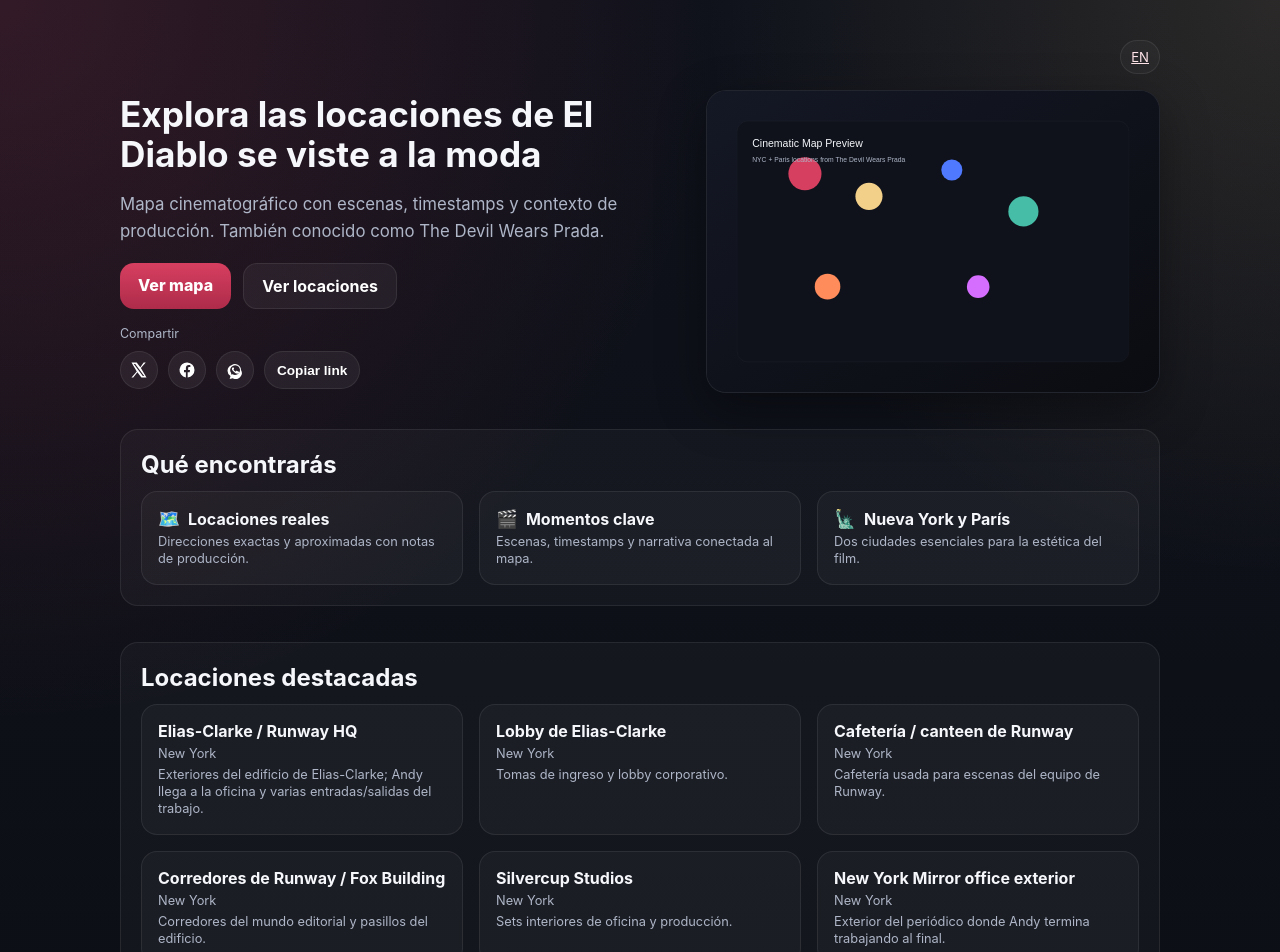
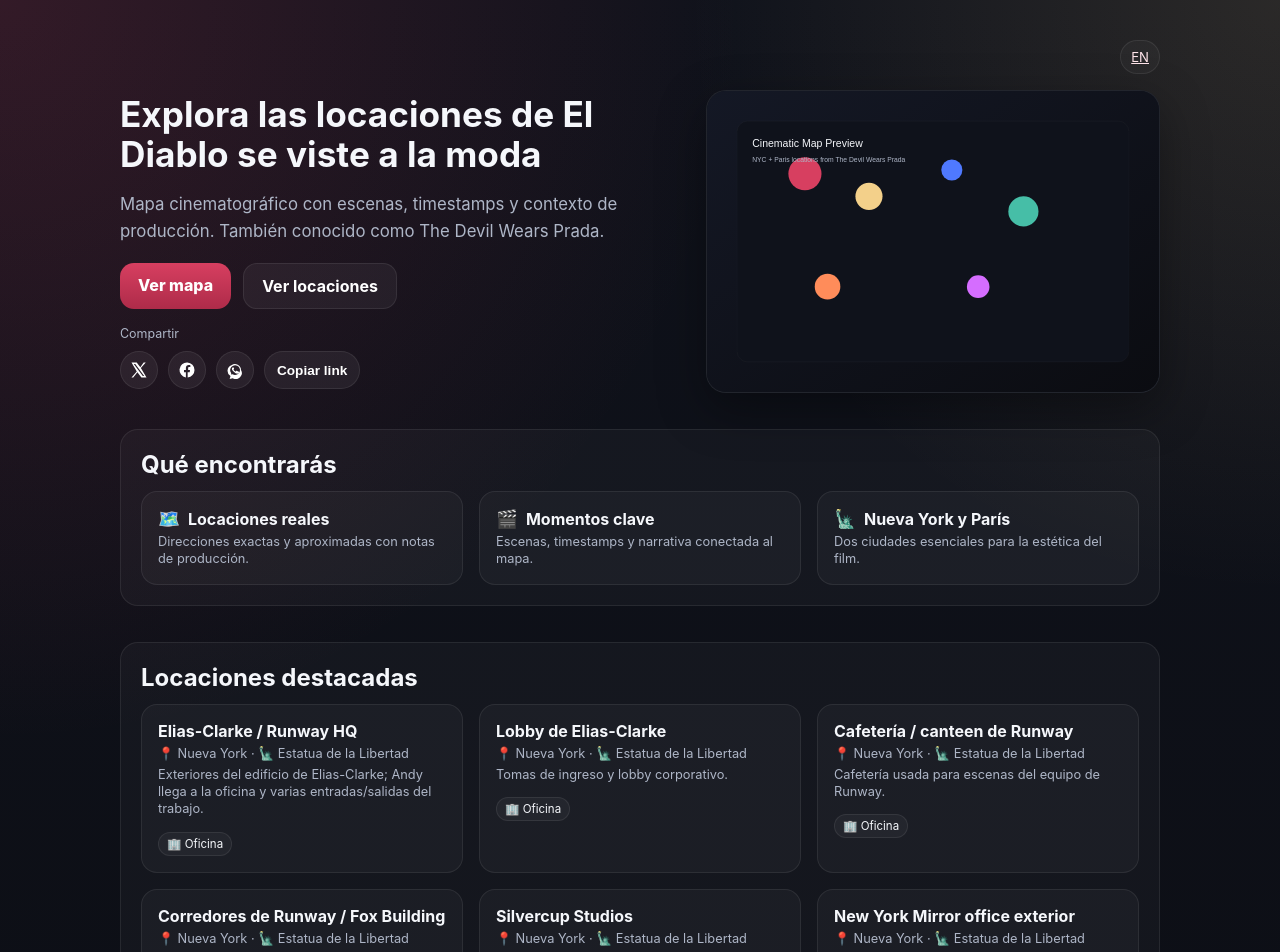
Before and after one commit to GonzaloAfa/TheDevilWearsPrada, a Next.js app: page /es in a window 1280 px wide. Shown: the top 952 px of the page. Built offline with nearby package versions, Linux system fonts and the light colour scheme; no server answers.

Commit message:
Add city hints and tags to location cards

```diff
--- a/app/[lang]/page.tsx
+++ b/app/[lang]/page.tsx
@@ -6,6 +6,8 @@
 import { movieJsonLd, faqJsonLd } from '../../lib/seo';
 import { ShareBar } from '../../components/ShareBar';
 import { Footer } from '../../components/Footer';
+import { CATEGORY_META } from '../../lib/categories';
+import { cityDisplayName, cityHint } from '../../lib/locationUi';
 
 export const dynamicParams = false;
 
@@ -124,8 +126,16 @@
                 className="location-card"
               >
                 <div className="name">{loc.i18n[lang].name}</div>
-                <div className="meta">{loc.city}</div>
+                <div className="meta">
+                  📍 {cityDisplayName(loc.city, lang)}{' '}
+                  {cityHint(loc.city, lang) ? `· ${cityHint(loc.city, lang)}` : ''}
+                </div>
                 <div className="meta">{loc.i18n[lang].scene}</div>
+                <div style={{ marginTop: 8 }}>
+                  <span className="pill">
+                    {CATEGORY_META[loc.category].icon} {CATEGORY_META[loc.category].label[lang]}
+                  </span>
+                </div>
               </Link>
             ))}
           </div>
--- /dev/null
+++ b/lib/locationUi.ts
@@ -0,0 +1,17 @@
+import type { Lang } from './types';
+
+export function cityDisplayName(city: string, lang: Lang) {
+  if (city === 'New York') return lang === 'es' ? 'Nueva York' : 'New York';
+  if (city === 'Paris') return lang === 'es' ? 'París' : 'Paris';
+  return city;
+}
+
+export function cityHint(city: string, lang: Lang) {
+  if (city === 'New York') {
+    return lang === 'es' ? '🗽 Estatua de la Libertad' : '🗽 Statue of Liberty';
+  }
+  if (city === 'Paris') {
+    return lang === 'es' ? '🗼 Torre Eiffel' : '🗼 Eiffel Tower';
+  }
+  return '';
+}
```
Also changed, not shown: app/[lang]/cities/[city]/page.tsx (+11 -0 lines), app/[lang]/locations/page.tsx (+11 -1 lines).
